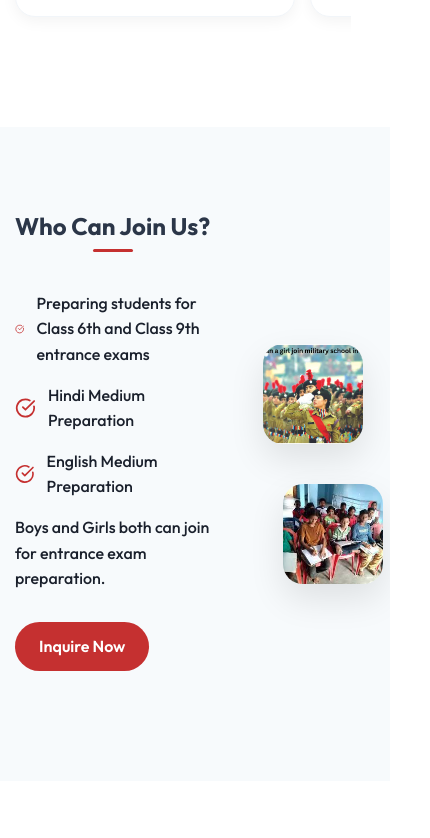
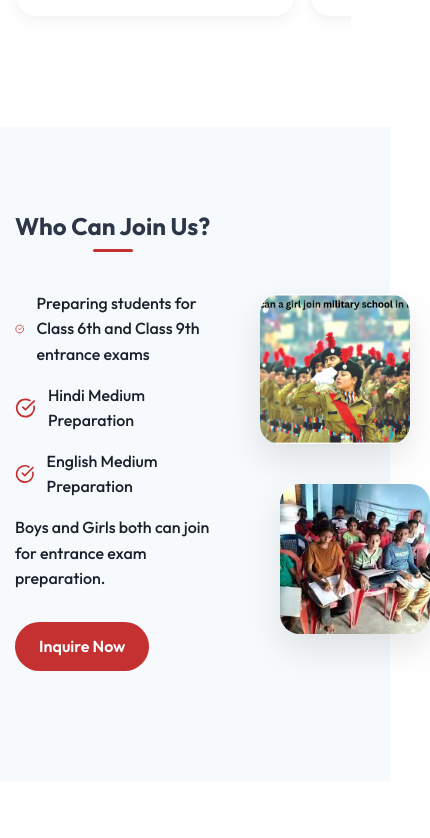
Before and after one commit to saurabhyuvi14-ai/Talent, a website built with Vite: page index.html in a window 390 px wide. Shown: the part 1522-2360 px from the top of the page, 430 px wide, since content can reach past the window. Built offline with nearby package versions, Linux system fonts and the light colour scheme.

Commit message:
6th changes

```diff
--- a/style.css
+++ b/style.css
@@ -1324,8 +1324,8 @@ td {
   }
 
   #join .dual-image-box {
-    width: 100px !important;
-    height: 100px !important;
+    width: 150px !important;
+    height: 150px !important;
     border-radius: 20px !important;
     flex: none !important;
     box-shadow: 0 15px 35px rgba(0, 0, 0, 0.1) !important;
```
